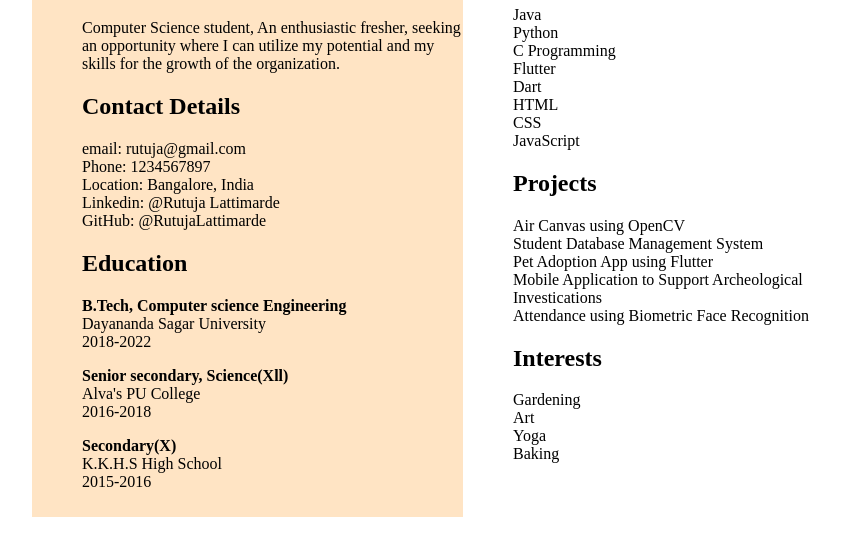
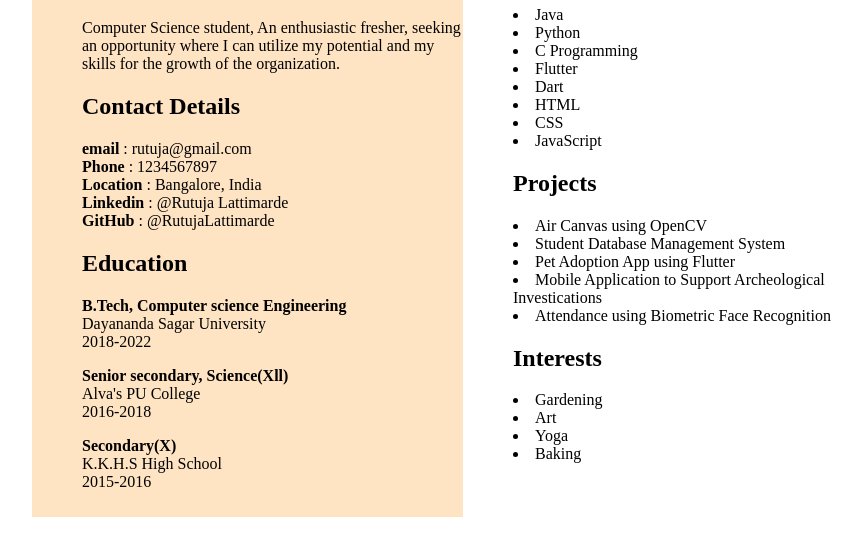
Before and after one commit to RutujaLattimarde/Devsnest, a plain HTML site: page Day3/index.html in a window 1280 px wide. Shown: the part 142-698 px from the top of the page, without its empty margins (177-1039 px from the left). Drawn offline with Linux system fonts and the light colour scheme.

Commit message:
Day 3 code

```diff
--- a/Day3/index.html
+++ b/Day3/index.html
@@ -19,19 +19,21 @@
                     </p>
                   <p>
                       <h2>Contact Details</h2>
-                      <p>email: rutuja@gmail.com <br />
-                          Phone: 1234567897 <br />
-                          Location: Bangalore, India <br />
-                          Linkedin: @Rutuja Lattimarde <br />GitHub: @RutujaLattimarde</p>
+                      <p><b>email</b> : rutuja@gmail.com <br />
+                         <b>Phone</b> : 1234567897 <br />
+                         <b>Location</b> : Bangalore, India <br />
+                         <b>Linkedin</b> : @Rutuja Lattimarde <br /><b>GitHub</b> : @RutujaLattimarde</p>
 
                   </p>
                   <p>
                       <h2>Education</h2>
-                      <p>
-                         <b>B.Tech, Computer science Engineering </b> <br> Dayananda Sagar University <br> 2018-2022
-                      </p>
+
+                          <p><b>B.Tech, Computer science Engineering </b> <br> Dayananda Sagar University <br> 2018-2022</p>
                       <p><b>Senior secondary, Science(Xll)</b>  <br> Alva's PU College <br>2016-2018</p>
-                      <p><b>Secondary(X)</b>  <br> K.K.H.S High School <br>2015-2016</p>
+                        <p><b>Secondary(X)</b>  <br> K.K.H.S High School <br>2015-2016</p>
+
+
+
                   </p>
                 </div>
             </div>
@@ -41,15 +43,19 @@
 
       <div class="column">
         <div class="skills">
-            <h2>Skills</h2>
-            <p>Java <br>Python <br> C Programming <br>Flutter <br>Dart <br>HTML <br>CSS <br>JavaScript</p>
+            <p><h2>Skills</h2>
+
+            <p> <li>Java</li>  <li>Python</li>  <li>C Programming</li><li>Flutter</li>  <li>Dart </li><li>HTML</li><li>CSS</li><li>JavaScript</li> </p>
+
+            </p>
             <p><h2>Projects</h2>
-            Air Canvas using OpenCV <br>
-            Student Database Management System <br>
-            Pet Adoption App using Flutter <br> Mobile Application to Support Archeological Investications <br>Attendance using Biometric Face Recognition
+           <li> Air Canvas using OpenCV </li>
+           <li> Student Database Management System</li>
+           <li> Pet Adoption App using Flutter</li><li> Mobile Application to Support Archeological Investications</li><li> Attendance using Biometric Face Recognition</li>
             </p>
+        </ul>
             <p><h2>Interests</h2>
-            Gardening <br>Art <br>Yoga <br>Baking
+           <li> Gardening </li><li>Art</li><li>Yoga</li><li>Baking</li>
             </p>
         </div>
       </div>
--- a/Day3/style.css
+++ b/Day3/style.css
@@ -8,7 +8,6 @@
 }
 
 .column {
-  border-right: 1px;
   float: left;
   width: 50%;
 }
```
